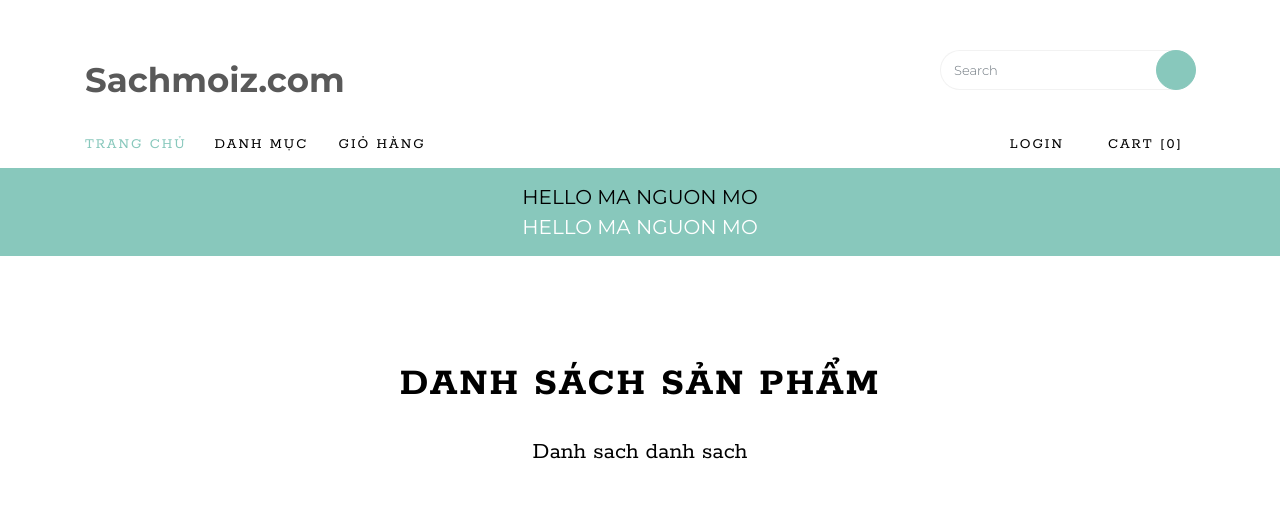
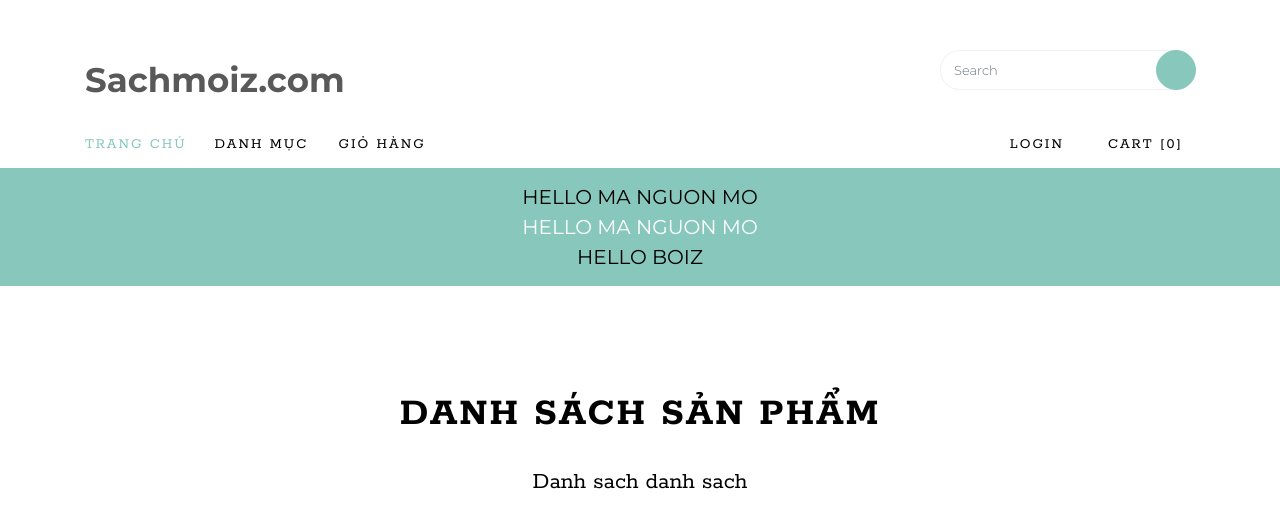
Before and after one commit to Phanduc1811/JSP, a PHP site: page / in a window 1280 px wide. Shown: the top 512 px of the page. Run offline with PHP 8.4, Linux system fonts and the light colour scheme; data that the repository does not hold is empty; some libraries are stand-ins or nearby versions; some web fonts are replaced.

Commit message:
xung dot di

```diff
--- a/index.php
+++ b/index.php
@@ -68,6 +68,7 @@ $book = $objStatement->fetchAll(PDO::FETCH_OBJ);
                                         <div class="col">
                                             <h3>Hello ma nguon mo</h3>
                                             <h3><a href="#">Hello ma nguon mo</a></h3>
+                                            <h3>Hello boiz</h3>
                                         </div>
                                     </div>
                                     <div class="item">
--- a/result.php
+++ b/result.php
@@ -80,6 +80,7 @@ $datakw = $objStatement->fetchAll(PDO::FETCH_OBJ);
 										<div class="col">
 											<h3>Hello ma nguon mo</h3>
 											<h3>hello boiz</h3>
+											<h3>hiiiiiiiii</h3>
 											<h3><a href="#">Our biggest sale yet 50% off all summer shoes</a></h3>
 										</div>
 									</div>
```
